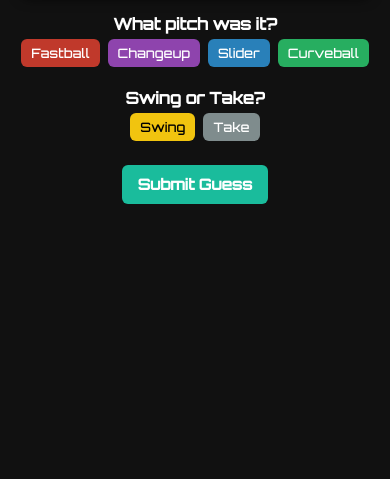
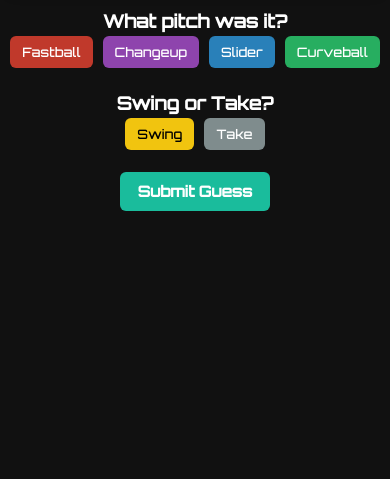
Before and after one commit to Cheechf/Pitch-Recognition-Trainer-by-FM, a Flask app: page /pitch in a window 390 px wide. Shown: the part 365-844 px from the top of the page. Run offline with Flask 3, Linux system fonts and the light colour scheme.

Commit message:
Update pitch.html

```diff
--- a/templates/pitch.html
+++ b/templates/pitch.html
@@ -4,22 +4,14 @@
   <meta charset="UTF-8" />
   <title>Pitch Recognition Trainer by FM</title>
   <meta name="viewport" content="width=device-width, initial-scale=1.0" />
-  <link
-    href="https://fonts.googleapis.com/css2?family=Orbitron:wght@500&display=swap"
-    rel="stylesheet"
-  />
-  <link
-    rel="icon"
-    type="image/x-icon"
-    href="{{ url_for('static', filename='favicon.ico') }}"
-  />
+  <link href="https://fonts.googleapis.com/css2?family=Orbitron:wght@500&display=swap" rel="stylesheet" />
+  <link rel="icon" type="image/x-icon" href="{{ url_for('static', filename='favicon.ico') }}" />
   <style>
     * {
       box-sizing: border-box;
     }
 
-    html,
-    body {
+    html, body {
       margin: 0;
       padding: 0;
       background-color: #111;
@@ -60,50 +52,35 @@
     }
 
     @keyframes fireBounce {
-      0% {
-        transform: translateY(0);
-      }
-      100% {
-        transform: translateY(-3px);
-      }
+      0% { transform: translateY(0); }
+      100% { transform: translateY(-3px); }
     }
 
-    .logo-container {
-      margin-top: 55px;
-      margin-bottom: 10px;
-    }
-
-    .logo-container img {
-      width: 20vw;
-      max-width: 90px;
-      height: auto;
-    }
-
-    .main-content {
+    .main-container {
       display: flex;
       flex-direction: column;
       align-items: center;
       justify-content: flex-start;
-      height: calc(100vh - 60px);
-      padding-top: 10px;
-      gap: 10px;
+      padding-top: 60px;
+      height: 100vh;
     }
 
-    .responsive-embed {
-      position: relative;
+    .logo-container img {
+      width: 80px;
+      margin: 10px 0;
+    }
+
+    .video-wrapper {
       width: 80vw;
       max-width: 720px;
-      padding-bottom: 45%;
-      height: 0;
+      aspect-ratio: 16 / 9;
+      margin: 5px 0;
+      border-radius: 10px;
       overflow: hidden;
-      border-radius: 10px;
-      box-shadow: 0 0 12px rgba(0, 0, 0, 0.6);
+      box-shadow: 0 0 12px rgba(0,0,0,0.6);
     }
 
-    .responsive-embed iframe {
-      position: absolute;
-      top: 0;
-      left: 0;
+    .video-wrapper iframe {
       width: 100%;
       height: 100%;
       border: none;
@@ -113,25 +90,26 @@
       display: flex;
       flex-direction: column;
       align-items: center;
+      justify-content: center;
+      margin-top: 5px;
       width: 100%;
-      max-width: 720px;
     }
 
     h3 {
-      margin: 5px 0;
-      font-size: 16px;
+      margin: 8px 0 4px;
+      font-size: 18px;
     }
 
     .button-row {
       display: flex;
       flex-wrap: wrap;
       justify-content: center;
-      gap: 8px;
+      gap: 10px;
       margin-bottom: 8px;
     }
 
     button {
-      padding: 8px 14px;
+      padding: 10px 16px;
       font-size: 14px;
       border: none;
       border-radius: 6px;
@@ -144,43 +122,20 @@
       transform: scale(1.05);
     }
 
-    .fastball {
-      background-color: #c0392b;
-      color: white;
-    }
-
-    .changeup {
-      background-color: #8e44ad;
-      color: white;
-    }
-
-    .slider {
-      background-color: #2980b9;
-      color: white;
-    }
-
-    .curveball {
-      background-color: #27ae60;
-      color: white;
-    }
-
-    .swing {
-      background-color: #f1c40f;
-      color: black;
-    }
-
-    .take {
-      background-color: #7f8c8d;
-      color: white;
-    }
+    .fastball { background-color: #c0392b; color: white; }
+    .changeup { background-color: #8e44ad; color: white; }
+    .slider   { background-color: #2980b9; color: white; }
+    .curveball { background-color: #27ae60; color: white; }
+    .swing { background-color: #f1c40f; color: black; }
+    .take  { background-color: #7f8c8d; color: white; }
 
     #submitBtn {
       background-color: #1abc9c;
       color: white;
       font-weight: bold;
-      padding: 12px 20px;
+      padding: 12px 22px;
+      margin-top: 6px;
       font-size: 16px;
-      margin-top: 8px;
     }
 
     p {
@@ -189,45 +144,42 @@
     }
 
     @media (max-width: 768px) {
-      .logo-container img {
-        max-width: 60px;
-        width: 24vw;
-      }
-
-      .responsive-embed {
-        padding-bottom: 55%;
-        width: 90vw;
+      .video-wrapper {
+        width: 95vw;
       }
 
       button {
         font-size: 13px;
-        padding: 6px 10px;
+        padding: 8px 12px;
       }
 
       #submitBtn {
         font-size: 15px;
-        padding: 10px 16px;
+        padding: 10px 18px;
       }
 
       .scoreboard {
         font-size: 12px;
       }
+
+      .logo-container img {
+        width: 60px;
+      }
     }
   </style>
 
-  <!-- Sound FX -->
   <audio id="rightSound" src="{{ url_for('static', filename='sounds/cash.mp3') }}"></audio>
   <audio id="wrongSound" src="{{ url_for('static', filename='sounds/buzzer.mp3') }}"></audio>
 
   <script>
     function setPitch(pitch) {
-      document.getElementById('pitch_guess').value = pitch;
-      document.getElementById('pitchLabel').innerText = 'Pitch Selected: ' + pitch;
+      document.getElementById("pitch_guess").value = pitch;
+      document.getElementById("pitchLabel").innerText = "Pitch Selected: " + pitch;
     }
 
     function setDecision(decision) {
-      document.getElementById('swing_take').value = decision;
-      document.getElementById('decisionLabel').innerText = 'Decision: ' + decision;
+      document.getElementById("swing_take").value = decision;
+      document.getElementById("decisionLabel").innerText = "Decision: " + decision;
     }
 
     document.addEventListener('DOMContentLoaded', function () {
@@ -246,12 +198,12 @@
     Streak: {{ streak }} {% if streak >= 3 %}<span class="fire-emoji">🔥</span>{% endif %}
   </div>
 
-  <div class="main-content">
+  <div class="main-container">
     <div class="logo-container">
-      <img src="{{ url_for('static', filename='images/fm-logo.png') }}" alt="FM Logo" />
+      <img src="{{ url_for('static', filename='images/fm-logo.png') }}" alt="FM Logo">
     </div>
 
-    <div class="responsive-embed">
+    <div class="video-wrapper">
       <iframe id="pitchVideo" src="{{ pitch['embed_url'] }}" allowfullscreen></iframe>
     </div>
 
```
